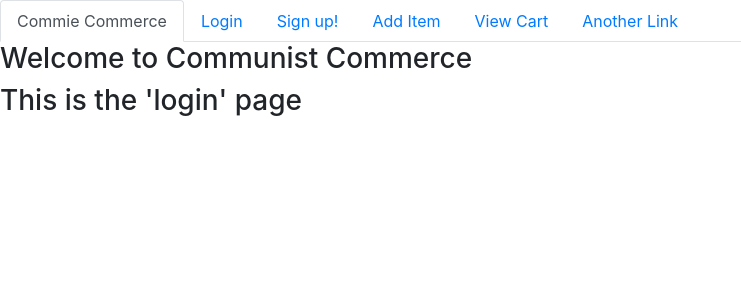
After one commit to siobhankb/ecommerce-app, a Flask app: page /login in a window 1280 px wide. The commit adds this page. Shown: the top 300 px of the page, without its empty margins (0-741 px from the left). Run offline with Flask 2, Linux system fonts and the light colour scheme; some libraries are stand-ins or nearby versions.

Commit message:
basic file structure up

```diff
--- a/app/routes.py
+++ b/app/routes.py
@@ -1,9 +1,10 @@
 from app import app
-from flask import render_template, redirect, url_for, flash
+from flask import render_template#, redirect, url_for, flash
 
 @app.route('/index')
 def index():
-    return render_template('index.html')
+    hi = 'hello you'
+    return render_template('index.html', hi=hi)
 
 @app.route('/signup')
 def signup():
@@ -13,6 +14,18 @@ def signup():
 def login():
     return render_template('login.html')
 
+@app.route('/view-cart')
+def view_cart():
+    return render_template('view_cart.html')
+
+@app.route('/add-item')
+def add_item():
+    return render_template('add_item.html')
+
 @app.route('/edit-cart')
 def edit_cart():
     return render_template('edit_cart.html')
+
+@app.route('/delete-item')
+def delete_item():
+    return render_template('delete_item.html')
--- a/app/templates/base.html
+++ b/app/templates/base.html
@@ -16,7 +16,7 @@
     <h3>Welcome to Communist Commerce</h3>
 <!-- body content goes here -->
     <div>
-        {% include 'messages.html'}
+        {% include 'messages.html' %}
         {% block content %} {% endblock %}
     </div>
 <!-- footer content goes here -->
--- a/app/templates/index.html
+++ b/app/templates/index.html
@@ -5,5 +5,6 @@
 {% block content %}
 
 <h3>This is the homepage</h3>
+{{ hi }}
 
 {% endblock %}
--- /dev/null
+++ b/app/templates/login.html
@@ -0,0 +1,9 @@
+{% extends 'base.html' %}
+
+{% block title %}Commie Commerce | Log in {% endblock %}
+
+{% block content %}
+
+<h3>This is the 'login' page</h3>
+
+{% endblock %}
--- a/app/templates/nav.html
+++ b/app/templates/nav.html
@@ -1 +1,23 @@
 <!-- This is the navbar -->
+
+<ul class="nav nav-tabs">
+  <li class="nav-item">
+    <a class="nav-link active" aria-current="page" href="#">Commie Commerce</a>
+  </li>
+  <li class="nav-item">
+    <a class="nav-link" href="{{ url_for('login') }}">Login</a>
+  </li>
+  <li class="nav-item">
+    <a class="nav-link" href="{{ url_for('signup') }}">Sign up!</a>
+  </li>
+  <li class="nav-item">
+    <a class="nav-link" href="{{ url_for('add_item') }}">Add Item</a>
+  </li>
+  <li class="nav-item">
+    <a class="nav-link" href="{{ url_for('view_cart') }}">View Cart</a>
+  </li>
+  <li class="nav-item">
+    <a class="nav-link" href="#" tabindex="-1"
+      >Another Link</a>
+  </li>
+</ul>
```
Also changed, not shown: app/__init__.py (+10 -0 lines), app/templates/add_item.html (+9 -0 lines), app/templates/edit_cart.html (+11 -0 lines), app/templates/signup.html (added, +9 -0 lines), app/templates/view_cart.html (added, +9 -0 lines), config.py (+7 -0 lines), requirements.txt (+11 -0 lines), app/templates/delete_card.html (deleted).
